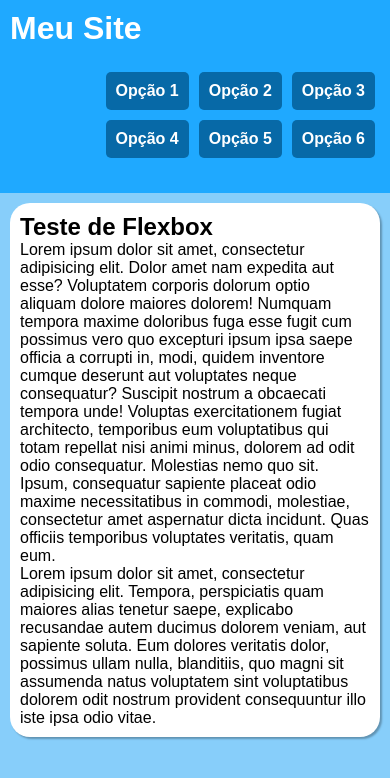
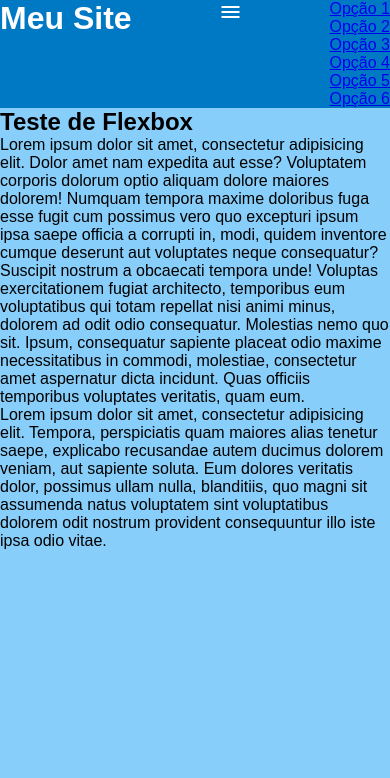
Before and after one commit to caiogfe/html-css, a plain HTML site: page desafios/d016/index.html in a window 390 px wide. Drawn offline with nearby package versions, Linux system fonts and the light colour scheme.

Commit message:
refiz o desafio utilizando mobile first

```diff
--- a/desafios/d016/estilos/style.css
+++ b/desafios/d016/estilos/style.css
@@ -10,53 +10,27 @@
 body {
     height: 100vh;
     width: 100vw;
-    background-color: lightskyblue;
     font-family: Arial, Helvetica, sans-serif;
     font-size: 1em;
+    background-color: lightskyblue;
 }
 
 header {
-    background-color: rgb(31, 169, 255);
-    color: white;
-    padding: 10px;
+    background-color: rgb(0, 121, 196);
     display: flex;
-    flex-flow: row wrap;
     justify-content: space-between;
-    align-items: center;
 }
 
 header > h1 {
-    flex: 0 0 200px;
+    color: white;
 }
 
-header > nav {
-    margin: 20px 0px;
-    display: flex;
-    flex-flow: row wrap;
-    justify-content: flex-end;
+#burger {
+    color: white;
+    cursor: pointer;
 }
 
-header > nav > a {
-    text-decoration: none;
-    text-align: center;
-    font-weight: bold;
-    color: white;
-    background-color: rgb(7, 105, 167);
-    padding: 10px;
-    margin: 5px;
-    border-radius: 5px;
+nav {
+    display: flex;
+    flex-flow: column nowrap;
 }
-
-header > nav > a:hover {
-    background-color: white;
-    color: rgb(7, 105, 167);
-    transition: background-color 0.5s;
-}
-
-main {
-    background-color: white;
-    border-radius: 20px;
-    margin: 10px;
-    padding: 10px;
-    box-shadow: 2px 2px 2px rgba(0, 0, 0, 0.288);
-}
--- a/desafios/d016/index.html
+++ b/desafios/d016/index.html
@@ -5,12 +5,15 @@
     <meta name="viewport" content="width=device-width, initial-scale=1.0">
     <title>Menu com Flexbox</title>
     <link rel="stylesheet" href="estilos/style.css">
+    <link rel="stylesheet" href="estilos/media-query.css">
     <link rel="shortcut icon" href="imagens/favicon.ico" type="image/x-icon">
+    <link rel="stylesheet" href="https://fonts.googleapis.com/css2?family=Material+Symbols+Outlined:opsz,wght,FILL,GRAD@24,400,0,0&icon_names=menu" />
 </head>
-<body>
+<body onresize="mudouTamanho()">
     <header>
         <h1>Meu Site</h1>
-        <nav id="menu" onclick="clickMenu()">
+        <span class="material-symbols-outlined" id="burger" onclick="clickMenu()">menu</span>
+        <nav id="menu">
             <a href="#">Opção 1</a>
             <a href="#">Opção 2</a>
             <a href="#">Opção 3</a>
--- a/desafios/d016/scripts/script.js
+++ b/desafios/d016/scripts/script.js
@@ -0,0 +1,17 @@
+var itens = document.querySelector('nav#menu')
+
+function mudouTamanho() {
+    if (window.innerWidth >= 769) {
+        itens.style.display = 'block'
+    } else {
+        itens.style.display = 'none'
+    }
+}
+
+function clickMenu() {
+    if (itens.style.display == 'block') {
+        itens.style.display = 'none'
+    } else {
+        itens.style.display = 'block'
+    }
+}
```
Also changed, not shown: desafios/d016/estilos/media-query.css (added, +9 -0 lines).
